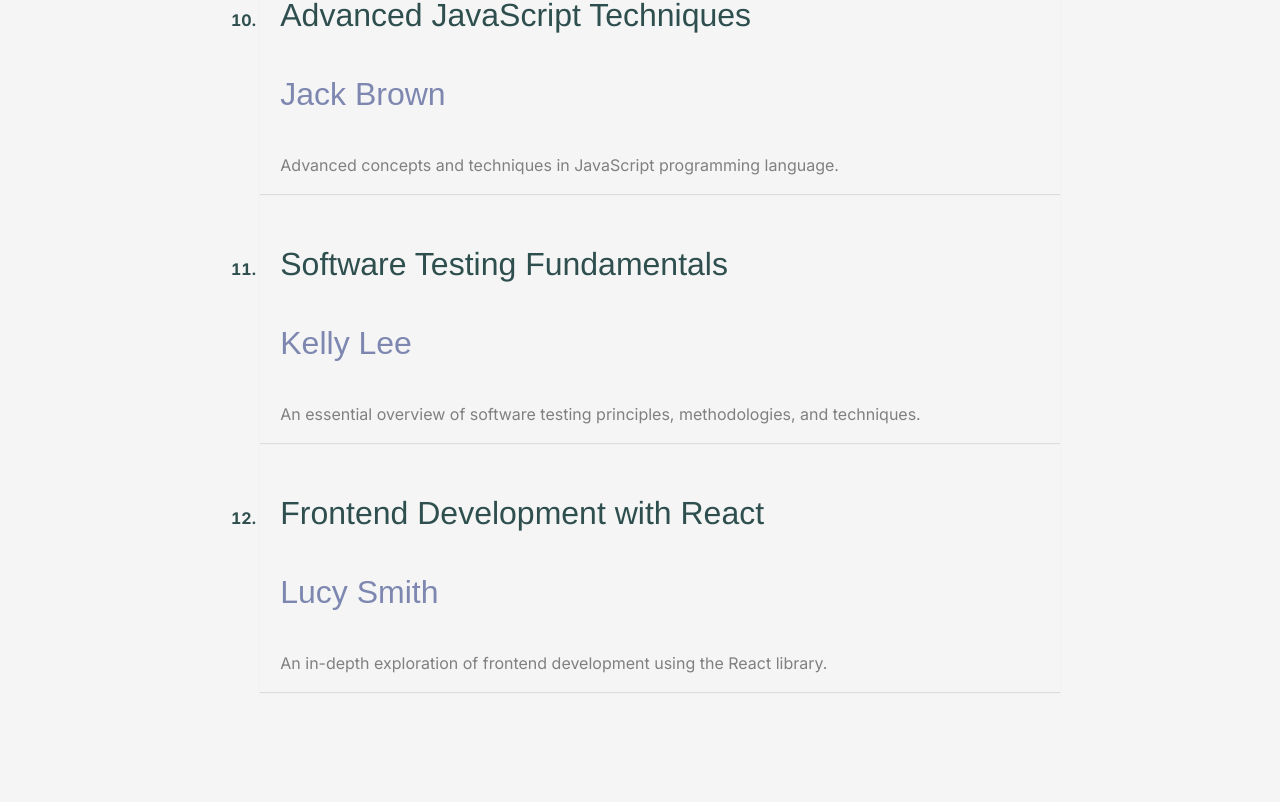
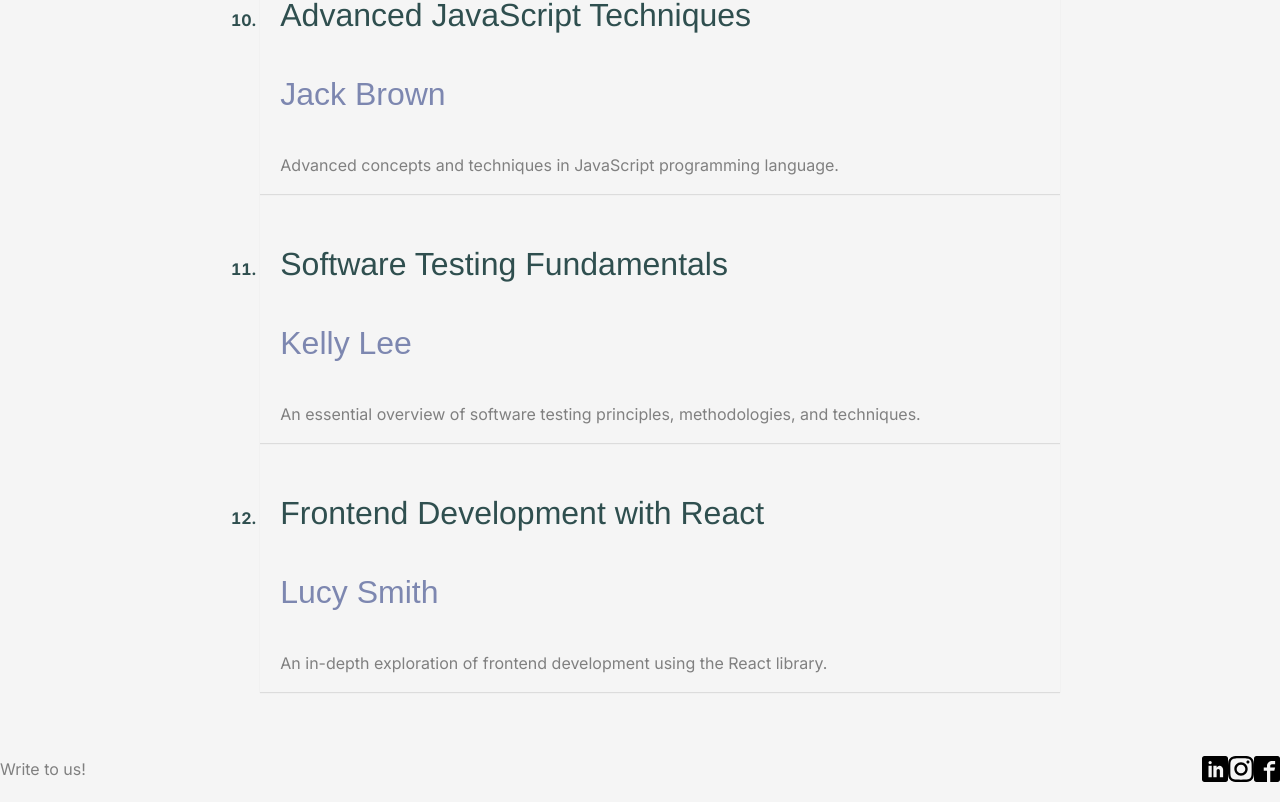
Before and after one commit to LiudmylaBolotova/next-app-test, a Next.js app: page / in a window 1280 px wide. Shown: the part 2614-3416 px from the top of the page. Before the commit the page ends 3370 px from the top, so only its background shows below. Built offline with nearby package versions, Linux system fonts and the light colour scheme.

Commit message:
added footer component and styles

```diff
--- /dev/null
+++ b/src/app/footer/footer.module.css
@@ -0,0 +1,13 @@
+.sectionFooter {
+    display: flex;
+    align-items: center;
+    justify-content: space-between;
+
+    padding-bottom: 20px;
+}
+
+.sectionIcons {
+display: flex;
+align-items: center;
+justify-content: flex-end;
+}
--- /dev/null
+++ b/src/app/footer/footer.tsx
@@ -0,0 +1,22 @@
+import styles from "./footer.module.css";
+
+export default function Footer() {
+  return (
+    <div className={styles.sectionFooter}>
+      <p>Write to us!</p>
+      <div className={styles.sectionIcons}>
+        <svg width="26" height="26">
+          <use href="/assets/icons.svg#icon-linkedin"></use>
+        </svg>
+
+        <svg width="26" height="26">
+          <use href="/assets/icons.svg#icon-instagram"></use>
+        </svg>
+
+        <svg width="26" height="26">
+          <use href="/assets/icons.svg#icon-facebook2"></use>
+        </svg>
+      </div>
+    </div>
+  );
+}
--- a/src/app/header/header.tsx
+++ b/src/app/header/header.tsx
@@ -1,7 +1,7 @@
 
 import lecturer from '../../../public/Images/lecturer.jpg';
 import Image from 'next/image';
-import styles from './header.module.css'
+import styles from './header.module.css';
 
 export default function Header() {
     return (
--- a/src/app/layout.tsx
+++ b/src/app/layout.tsx
@@ -1,6 +1,7 @@
 import type { Metadata } from "next";
 import { Inter } from "next/font/google";
 import Header from './header/header';
+import Futer from './footer/footer';
 import "../app/styles/globals.css";
 
 const inter = Inter({ subsets: ["latin"] });
@@ -20,6 +21,7 @@ export default function RootLayout({
       <body className={inter.className}>
         <Header/>
         {children}
+        <Futer/>
         </body>
     </html>
   );
```
